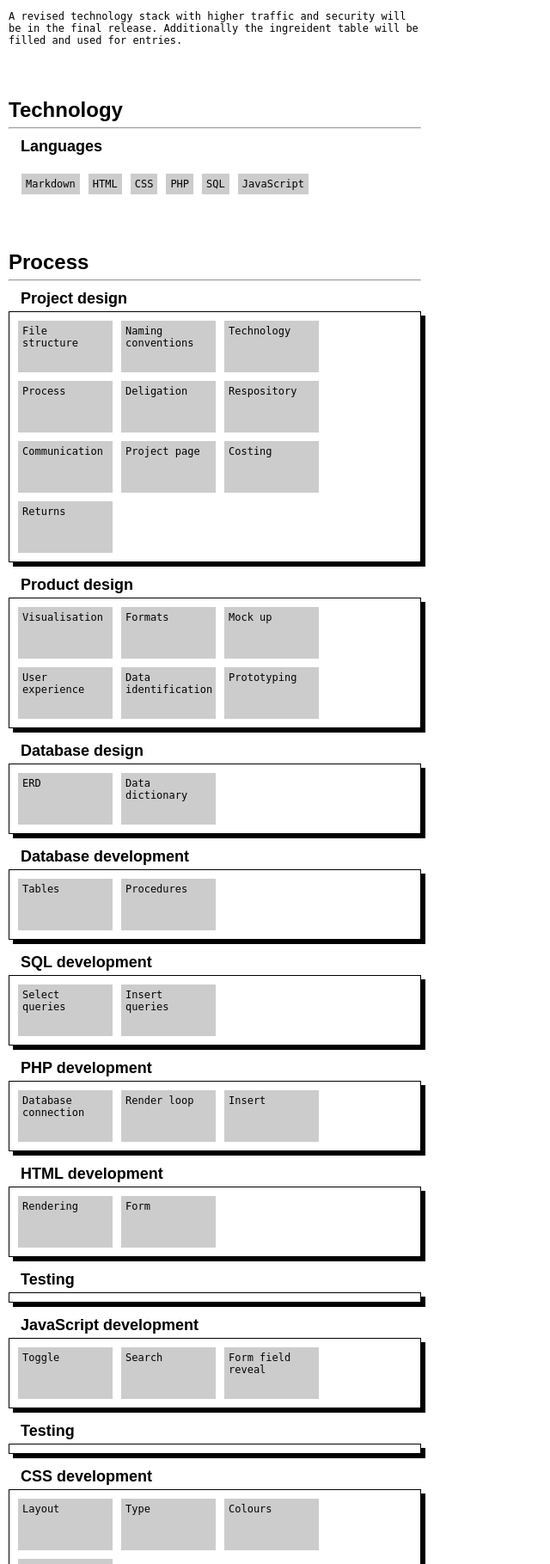
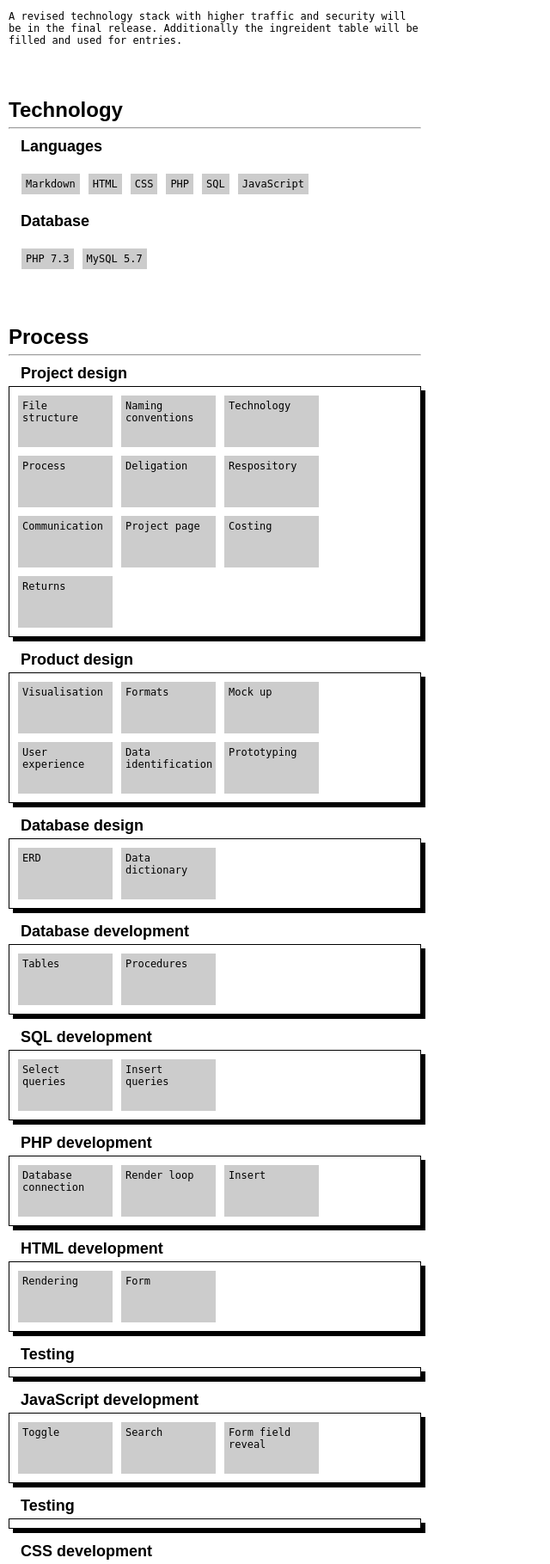
Before and after one commit to mdynight/drinks, a PHP site: page / in a window 1280 px wide. Shown: the part 1211-3030 px from the top of the page at 86% size, without its empty margins (0-640 px from the left). Run offline with PHP 8.4, Linux system fonts and the light colour scheme.

Commit message:
minor changes

```diff
--- a/index.html
+++ b/index.html
@@ -85,7 +85,7 @@ Roll-Out section -->
 
 <!--
 Tech section -->
-        <section>
+        <section id='tech'>
             <h2>Technology</h2>
             <hr>
             <h3>Languages</h3>
@@ -96,6 +96,11 @@ Tech section -->
                 <li>PHP</li>
                 <li>SQL</li>
                 <li>JavaScript</li>
+            </ul>
+            <h3>Database</h3>
+            <ul>
+                <li>PHP 7.3</li>
+                <li>MySQL 5.7</li>
             </ul>
         </section>
 
--- a/styles/style.css
+++ b/styles/style.css
@@ -72,12 +72,12 @@ body {
 
 /* Technology Styles
 It's readable and not that important so leaving this as is for now '*/
-#lang-list {
+#tech ul {
     display: flex;
     list-style-type: none;
     padding: 5px;
 }
-#lang-list li {
+#tech li {
     margin-left: 10px;
     background: hsl(0, 0%, 80%);
     padding: 5px;
```
